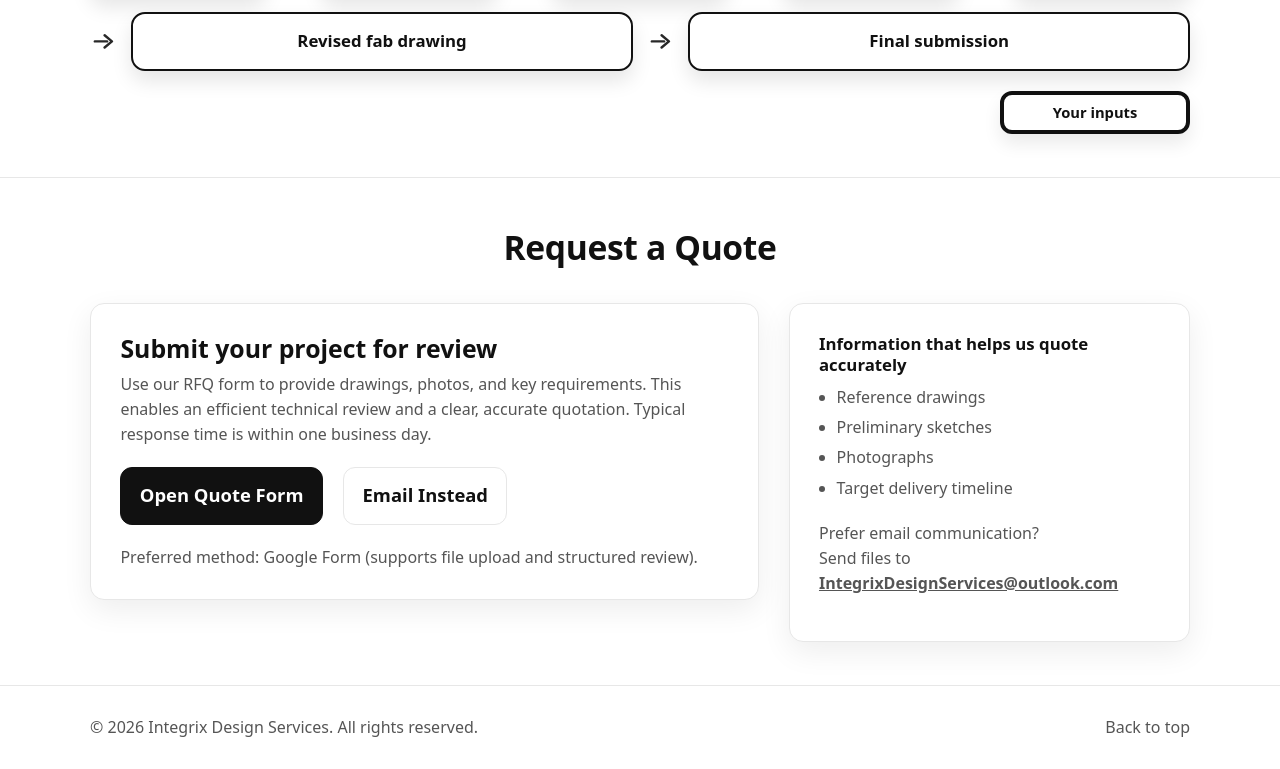
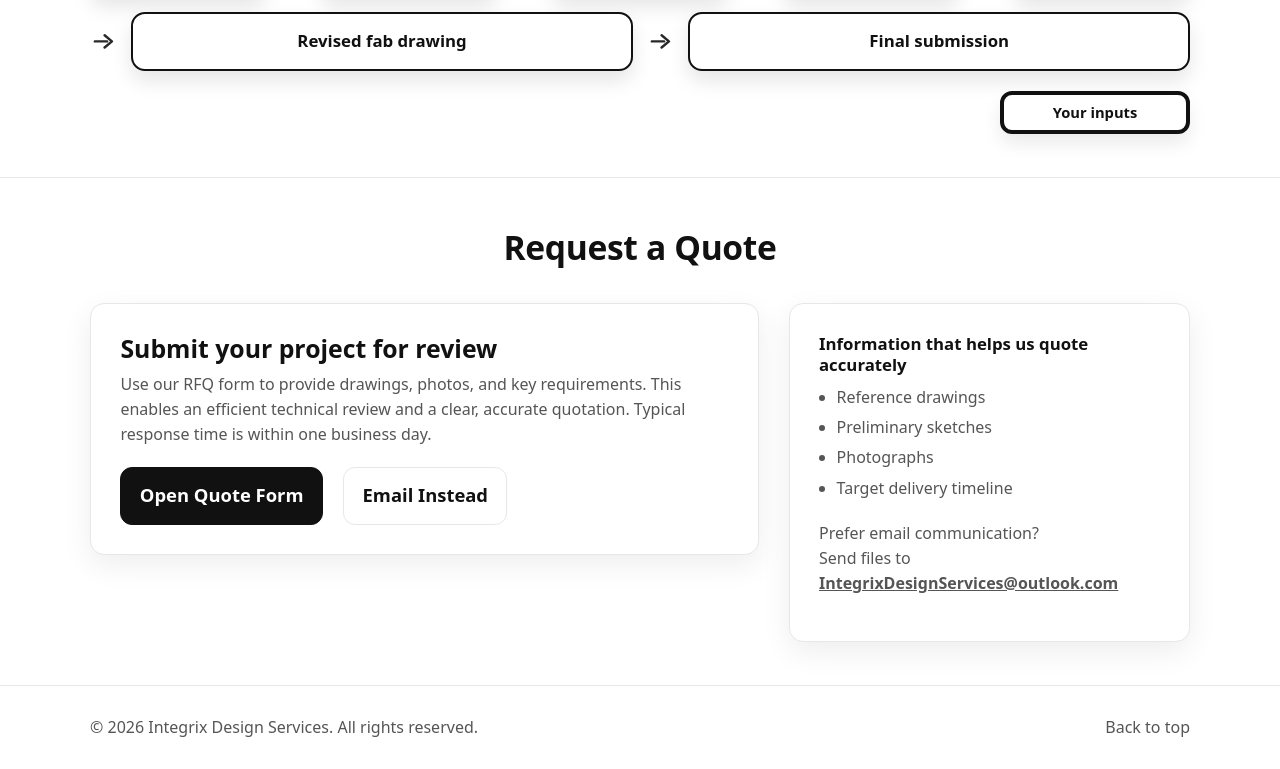
Before and after one commit to integrixdesign/main.github.io, a plain HTML site: page index.html in a window 1280 px wide. Shown: the part 1671-2440 px from the top of the page. Drawn offline with Linux system fonts and the light colour scheme.

Commit message:
Update index.html

```diff
--- a/index.html
+++ b/index.html
@@ -631,7 +631,7 @@
                 Email Instead
               </a>
 
-              <div class="quote-note">Preferred method: Google Form (supports file upload and structured review).</div>
+              <!-- NOTE REMOVED: Preferred method line -->
             </div>
           </div>
 
```
